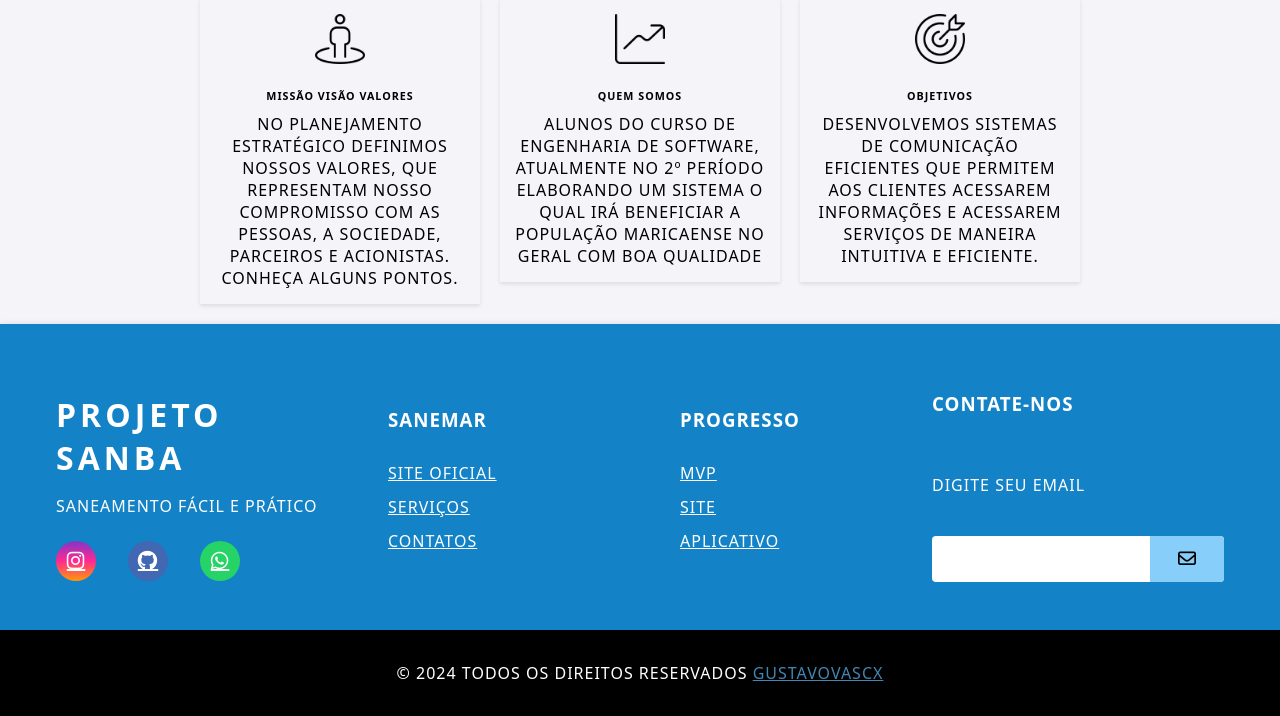
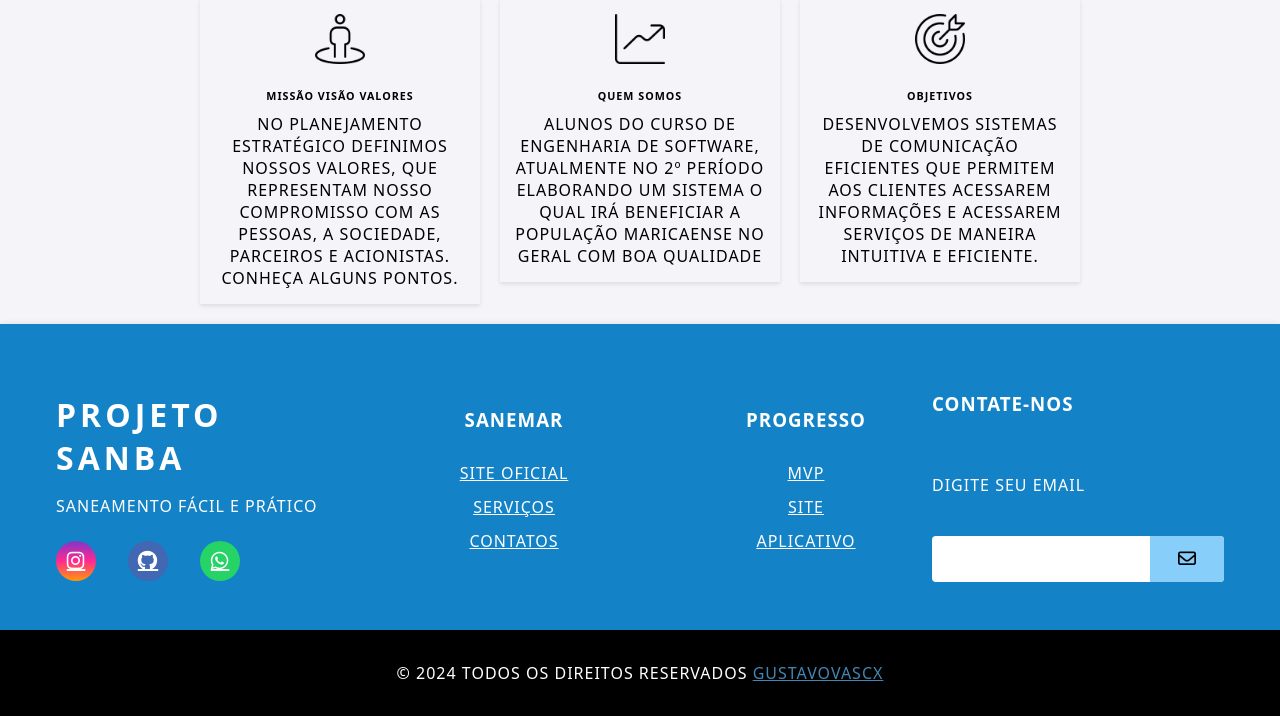
Before and after one commit to Rick0012345/MVP-SANBA, a Django app: page / in a window 1280 px wide. Shown: the part 676-1392 px from the top of the page. Run offline with Django 5.2, Linux system fonts and the light colour scheme; some libraries are stand-ins or nearby versions.

Commit message:
bug fixed

```diff
--- a/djangoapp/sanba/static/css/styles.css
+++ b/djangoapp/sanba/static/css/styles.css
@@ -287,6 +287,9 @@ opacity: 0.6;
   flex-direction: column;
   gap: 0.75rem;
   list-style: none;
+  justify-content: center;
+  align-items: center;
+  text-align: center;
 
 }
 
```
